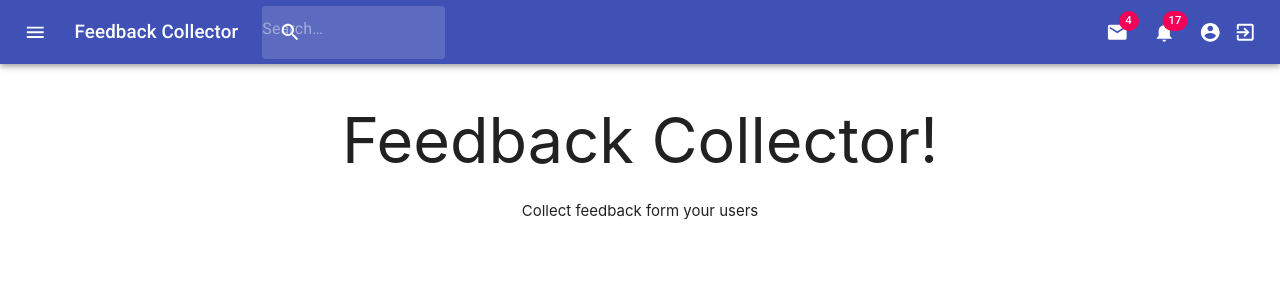
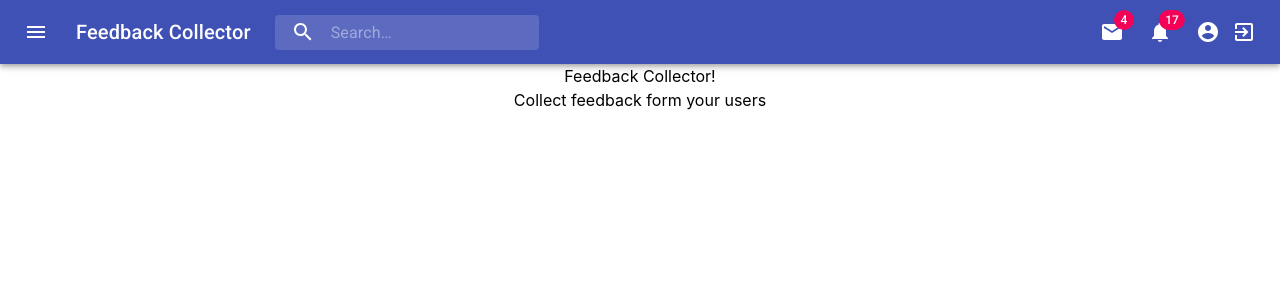
Before and after one commit to yogeshkoli/feedback-collector, a React (Create React App) app in the folder fcclient/: page / in a window 1280 px wide. Shown: the top 300 px of the page. Built offline with nearby package versions, Linux system fonts and the light colour scheme; no server answers.

Commit message:
Removed use of materialized css

```diff
--- a/fcclient/src/index.scss
+++ b/fcclient/src/index.scss
@@ -29,7 +29,7 @@ $button-height: 36px !default;
 $button-padding: 0 16px !default;
 $button-radius: 2px !default;
 
-@import "materialize-css/sass/materialize";
+// @import "materialize-css/sass/materialize";
 
 body {
   margin: 0;
```
